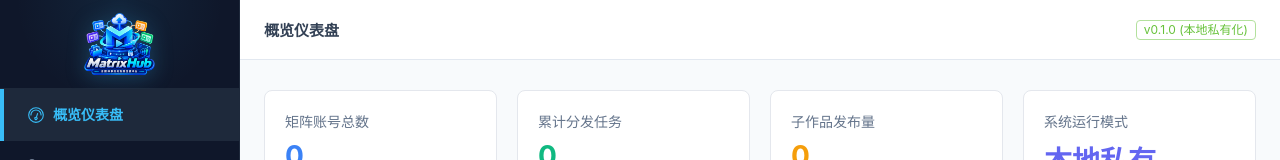
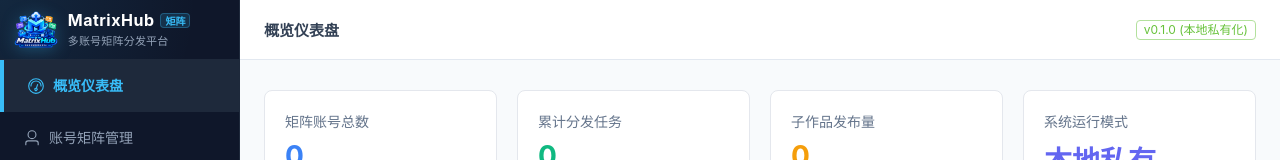
Before and after one commit to clueing/matrix-hub, a Vue app in the folder frontend/: page / in a window 1280 px wide. Shown: the top 160 px of the page. Built offline with nearby package versions, Linux system fonts and the light colour scheme; no server answers.

Commit message:
feat(ui): 侧边栏品牌区与Header严格等高对齐，新增品牌名与副标题丰富顶部排版

```diff
--- a/frontend/src/App.vue
+++ b/frontend/src/App.vue
@@ -2,8 +2,16 @@
   <el-container class="app-layout">
     <!-- 侧边栏导航 -->
     <el-aside width="240px" class="aside-menu">
+      <!-- 平台品牌区 (与右侧 Header 保持 60px 等高对齐) -->
       <div class="brand-area">
         <img src="./assets/logo.png" alt="MatrixHub" class="brand-logo-img" />
+        <div class="brand-info">
+          <div class="brand-title-row">
+            <span class="brand-title">MatrixHub</span>
+            <span class="brand-badge">矩阵</span>
+          </div>
+          <div class="brand-subtitle">多账号矩阵分发平台</div>
+        </div>
       </div>
 
       <el-menu
@@ -97,25 +105,69 @@ body {
   border-right: 1px solid #1e293b;
 }
 .brand-area {
-  padding: 12px 16px;
+  height: 60px;
+  box-sizing: border-box;
+  padding: 0 14px;
   display: flex;
-  justify-content: center;
   align-items: center;
+  gap: 10px;
   border-bottom: 1px solid #1e293b;
-  background: radial-gradient(circle at center top, rgba(56, 189, 248, 0.08) 0%, transparent 70%);
+  background: radial-gradient(circle at left top, rgba(56, 189, 248, 0.1) 0%, transparent 80%);
 }
 .brand-logo-img {
+  height: 38px;
   width: auto;
-  max-width: 120px;
-  height: 64px;
+  max-width: 44px;
   object-fit: contain;
-  filter: drop-shadow(0 2px 10px rgba(56, 189, 248, 0.25));
-  transition: transform 0.25s cubic-bezier(0.4, 0, 0.2, 1), filter 0.25s ease;
+  flex-shrink: 0;
+  filter: drop-shadow(0 2px 8px rgba(56, 189, 248, 0.3));
+  transition: transform 0.2s ease;
   user-select: none;
 }
 .brand-logo-img:hover {
-  transform: scale(1.04);
-  filter: drop-shadow(0 4px 14px rgba(56, 189, 248, 0.4));
+  transform: scale(1.06);
+}
+.brand-info {
+  display: flex;
+  flex-direction: column;
+  justify-content: center;
+  min-width: 0;
+  flex: 1;
+  overflow: hidden;
+}
+.brand-title-row {
+  display: flex;
+  align-items: center;
+  gap: 6px;
+  line-height: 1.2;
+}
+.brand-title {
+  font-size: 16px;
+  font-weight: 700;
+  color: #ffffff;
+  letter-spacing: 0.5px;
+}
+.brand-badge {
+  font-size: 10px;
+  font-weight: 600;
+  color: #38bdf8;
+  background: rgba(56, 189, 248, 0.15);
+  border: 1px solid rgba(56, 189, 248, 0.3);
+  padding: 0 4px;
+  border-radius: 4px;
+  line-height: 14px;
+  height: 15px;
+  display: inline-flex;
+  align-items: center;
+}
+.brand-subtitle {
+  font-size: 11px;
+  color: #94a3b8;
+  margin-top: 2px;
+  white-space: nowrap;
+  overflow: hidden;
+  text-overflow: ellipsis;
+  letter-spacing: 0.2px;
 }
 .el-menu-vertical {
   border-right: none;
@@ -149,6 +201,7 @@ body {
 }
 .app-header {
   height: 60px;
+  box-sizing: border-box;
   background: #ffffff;
   border-bottom: 1px solid #e2e8f0;
   display: flex;
```
